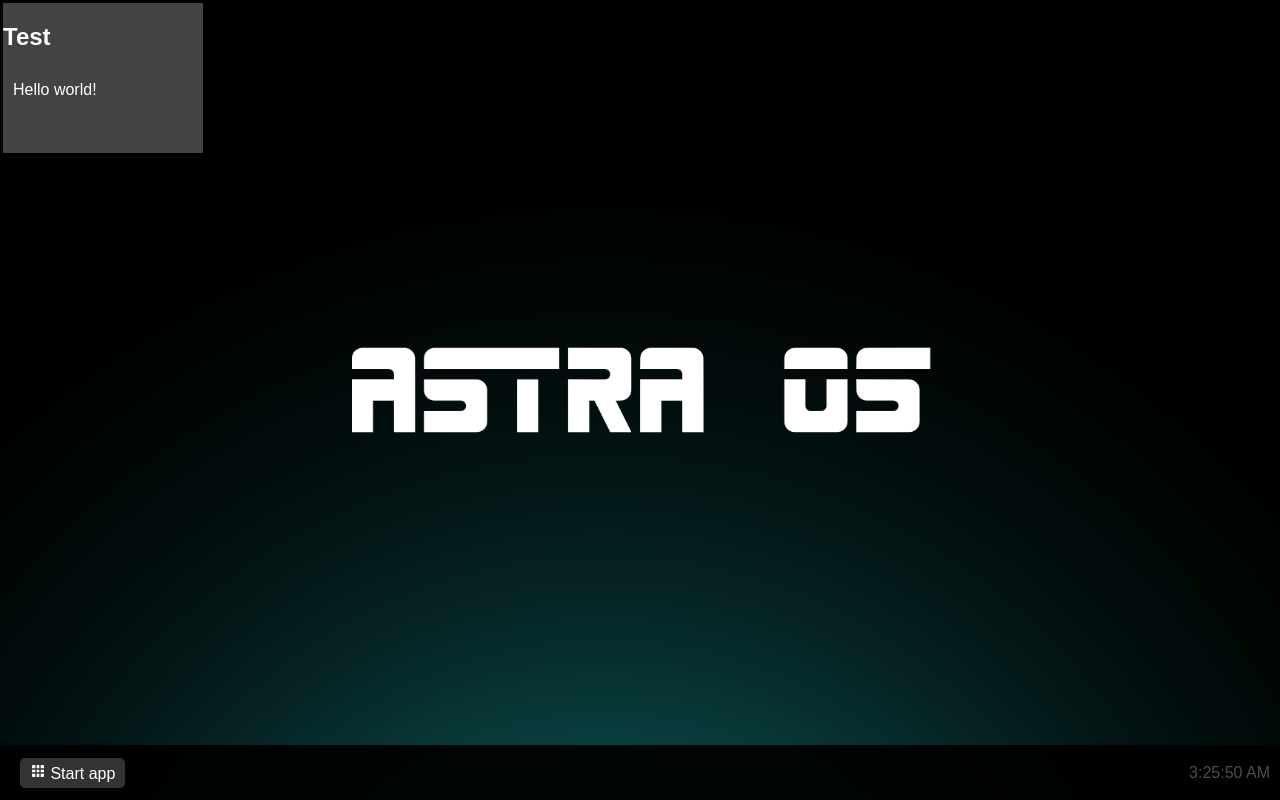
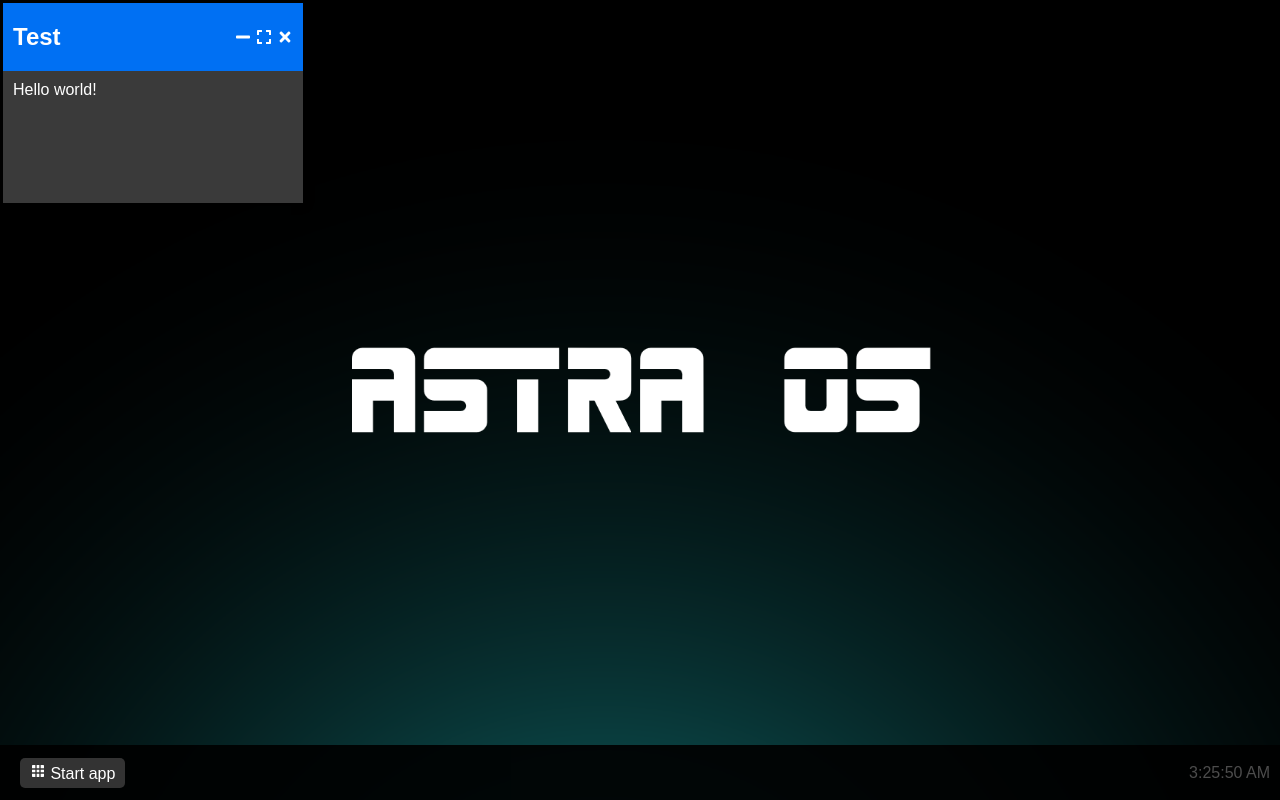
Before and after one commit to AbstractMelon/AstraSim, a Next.js app in the folder src/client/: page / in a window 1280 px wide. Built offline with nearby package versions, Linux system fonts and the light colour scheme.

Commit message:
Fix? windows!

```diff
--- a/src/client/src/components/AppWindow.tsx
+++ b/src/client/src/components/AppWindow.tsx
@@ -1,6 +1,7 @@
-import React, {ReactNode} from 'react';
+import React, { ReactNode, useState } from 'react';
 import DraggableBox from './DraggableBox';
 import styles from '../styles/AppWindow.module.css';
+import { FaTimes, FaMinus, FaExpand } from 'react-icons/fa';
 
 type AppWindowProps = {
   app: {
@@ -9,15 +10,33 @@ type AppWindowProps = {
   };
 };
 
+const AppWindow: React.FC<AppWindowProps> = ({ app }) => {
+  const [isMinimized, setIsMinimized] = useState(false);
+  const [isFullscreen, setIsFullscreen] = useState(false);
 
-const AppWindow: React.FC<AppWindowProps> = ({ app }) => {
+  const handleMinimize = () => {
+    setIsMinimized(!isMinimized);
+  };
+
+  const handleFullscreen = () => {
+    setIsFullscreen(!isFullscreen);
+  };
+
+  const handleClose = () => {
+  };
+
   return (
     <DraggableBox>
-      <div className={styles.window}>
-        <h2>{app.name}</h2>
-        <div className={styles.content}>
-          {app.content}
+      <div className={`${styles.window} ${isFullscreen ? styles.fullscreen : ''}`}>
+        <div className={styles.boxHeader} onMouseDown={e => e.stopPropagation()}>
+          <h2>{app.name}</h2>
+          <div className={styles.windowControls}>
+            <FaMinus onClick={handleMinimize} />
+            <FaExpand onClick={handleFullscreen} />
+            <FaTimes onClick={handleClose} />
+          </div>
         </div>
+        {!isMinimized && <div className={styles.content}>{app.content}</div>}
       </div>
     </DraggableBox>
   );
--- a/src/client/src/components/DraggableBox.tsx
+++ b/src/client/src/components/DraggableBox.tsx
@@ -1,4 +1,4 @@
-import React, { ReactNode } from 'react';
+import React, { ReactNode, useRef } from 'react';
 import useDraggable from '../hooks/useDraggable';
 import styles from '../styles/DraggableBox.module.css';
 
@@ -8,12 +8,19 @@ type DraggableBoxProps = {
 
 const DraggableBox: React.FC<DraggableBoxProps> = ({ children }) => {
   const { position, dragStart, dragging, dragEnd } = useDraggable();
+  const boxHeaderRef = useRef<HTMLDivElement>(null);
+
+  const handleMouseDown = (e: React.MouseEvent<HTMLDivElement>) => {
+    if (boxHeaderRef.current && boxHeaderRef.current.contains(e.target as Node)) {
+      dragStart(e);
+    }
+  };
 
   return (
     <div
       className={`${styles.draggableBox} ${dragging ? styles.dragging : ''}`}
       style={{ left: position.x, top: position.y }}
-      onMouseDown={dragStart}
+      onMouseDown={handleMouseDown}
       onMouseUp={dragEnd}
     >
       {children}
--- a/src/client/src/styles/AppWindow.module.css
+++ b/src/client/src/styles/AppWindow.module.css
@@ -1,12 +1,45 @@
 .window {
-    width: 200px;
-    height: 150px;
-    background-color: rgb(67, 67, 67);
-    border: 3px solid black;
-    box-shadow: 0 0 10px rgba(0, 0, 0, 0.5);
-    overflow: hidden;
-  }
+  width: 300px;
+  height: 200px;
+  border: 3px solid #000000;
+  background-color: #3a3a3a;
+  box-shadow: 0 0 10px rgba(0, 0, 0, 0.1);
+  position: relative;
+  display: flex;
+  flex-direction: column;
+}
 
-  .content {
-    padding: 10px;
-  }
+.boxHeader {
+  display: flex;
+  align-items: center;
+  justify-content: space-between;
+  padding: 0px 10px;
+  background-color: #0070f3;
+  color: #fff;
+  cursor: move;
+  user-select: none;
+}
+
+.windowControls {
+  display: flex;
+  gap: 5px;
+}
+
+.windowControls > * {
+  cursor: pointer;
+}
+
+.content {
+  flex-grow: 1;
+  padding: 10px;
+  overflow: auto;
+}
+
+.fullscreen {
+  width: 100%;
+  height: 100%;
+  position: fixed;
+  top: 0;
+  left: 0;
+  z-index: 999;
+}
--- a/src/client/src/styles/DraggableBox.module.css
+++ b/src/client/src/styles/DraggableBox.module.css
@@ -1,8 +1,8 @@
 .draggableBox {
     position: absolute;
-    cursor: grab;
+    cursor: default;
   }
 
   .dragging {
-    cursor: grabbing;
+    cursor: move;
   }
```
